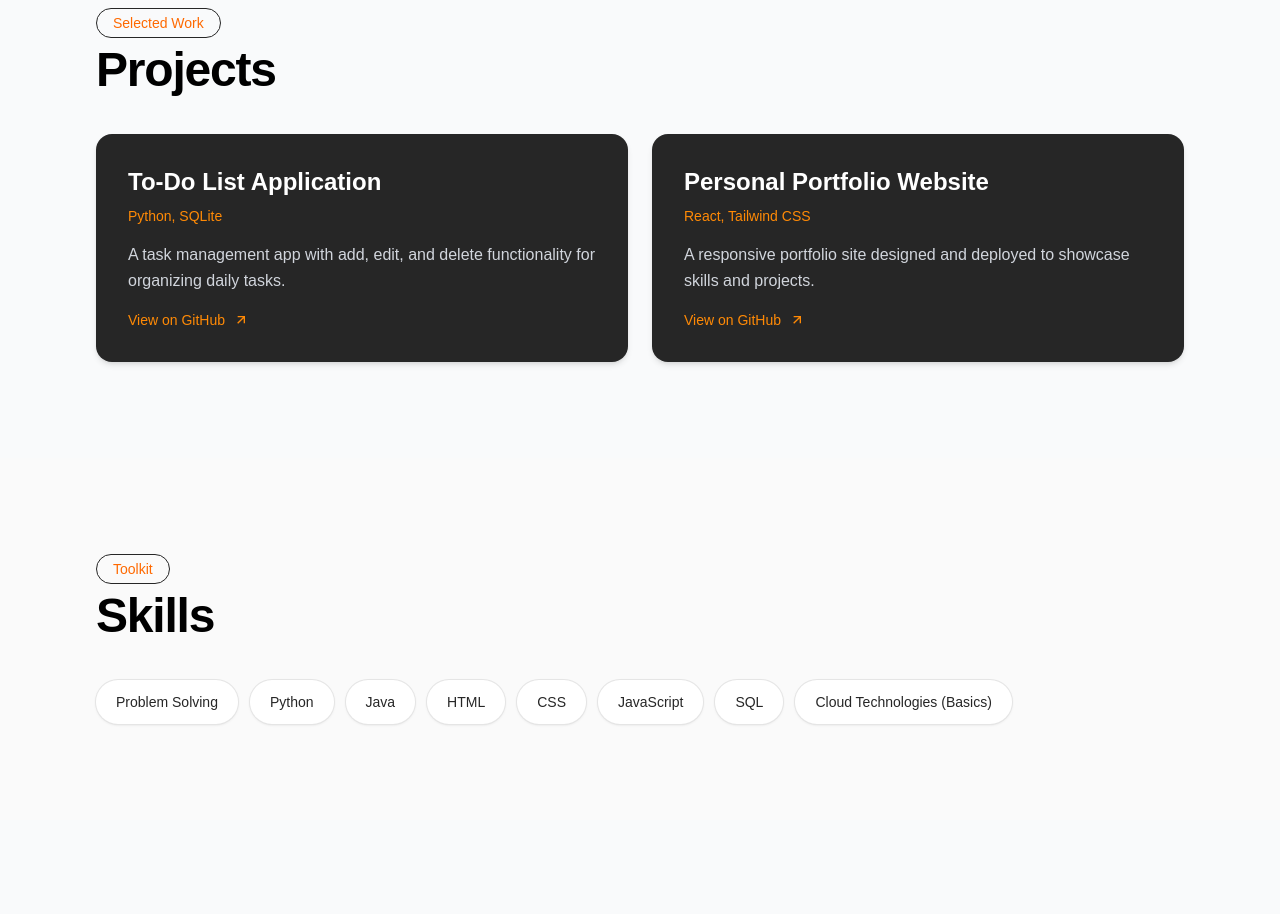
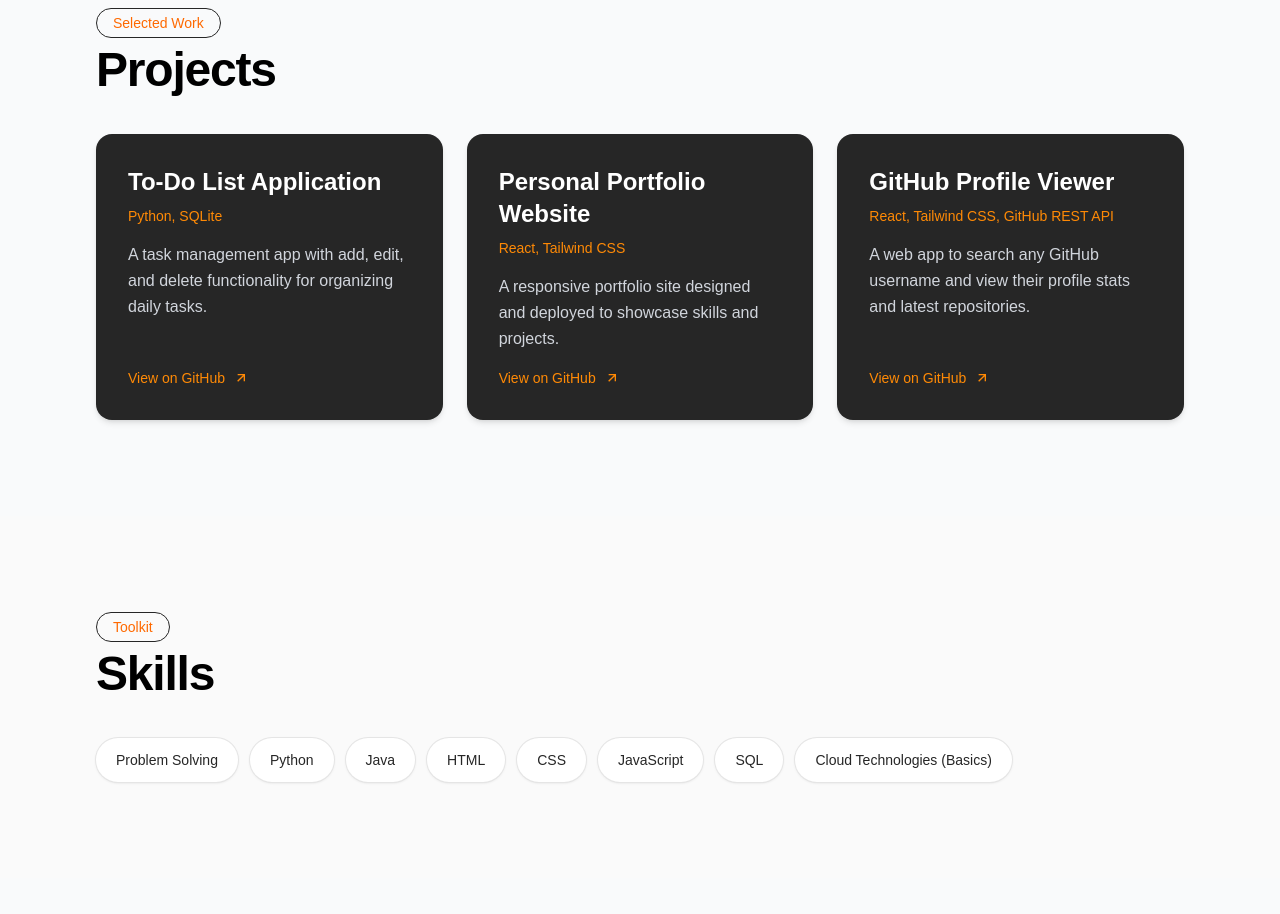
Before and after one commit to LOGESHWARAN000/portfolio, a React (Vite) app: page / in a window 1280 px wide. Shown: the part 1580-2494 px from the top of the page. Built offline with nearby package versions, Linux system fonts and the light colour scheme.

Commit message:
Add GitHub Profile Viewer project

```diff
--- a/src/Projects.jsx
+++ b/src/Projects.jsx
@@ -15,6 +15,13 @@ const PROJECTS = [
       "A responsive portfolio site designed and deployed to showcase skills and projects.",
     link: "https://github.com/LOGESHWARAN000/portfolio",
   },
+  {
+    title: "GitHub Profile Viewer",
+    stack: "React, Tailwind CSS, GitHub REST API",
+    description:
+      "A web app to search any GitHub username and view their profile stats and latest repositories.",
+    link: "https://github.com/LOGESHWARAN000/github-profile-viewer",
+  },
 ];
 
 export default function Projects() {
@@ -26,7 +33,7 @@ export default function Projects() {
         </span>
         <h2 className="text-4xl font-extrabold tracking-tight md:text-5xl">Projects</h2>
       </div>
-      <div className="grid grid-cols-1 gap-6 md:grid-cols-2">
+      <div className="grid grid-cols-1 gap-6 md:grid-cols-2 lg:grid-cols-3">
         {PROJECTS.map((project) => (
           <a
             key={project.title}
```
Also changed, not shown: 3 other files (tests, documents, lock files or other folders).
